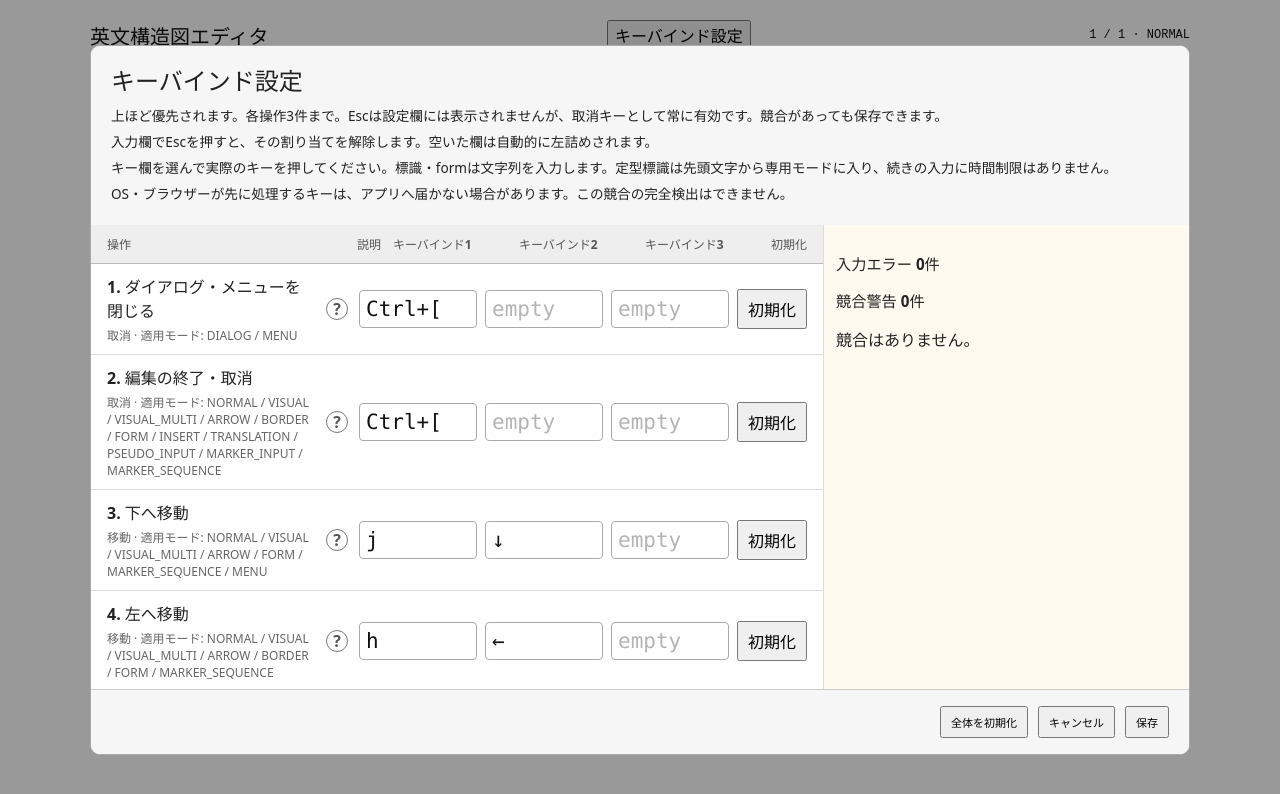
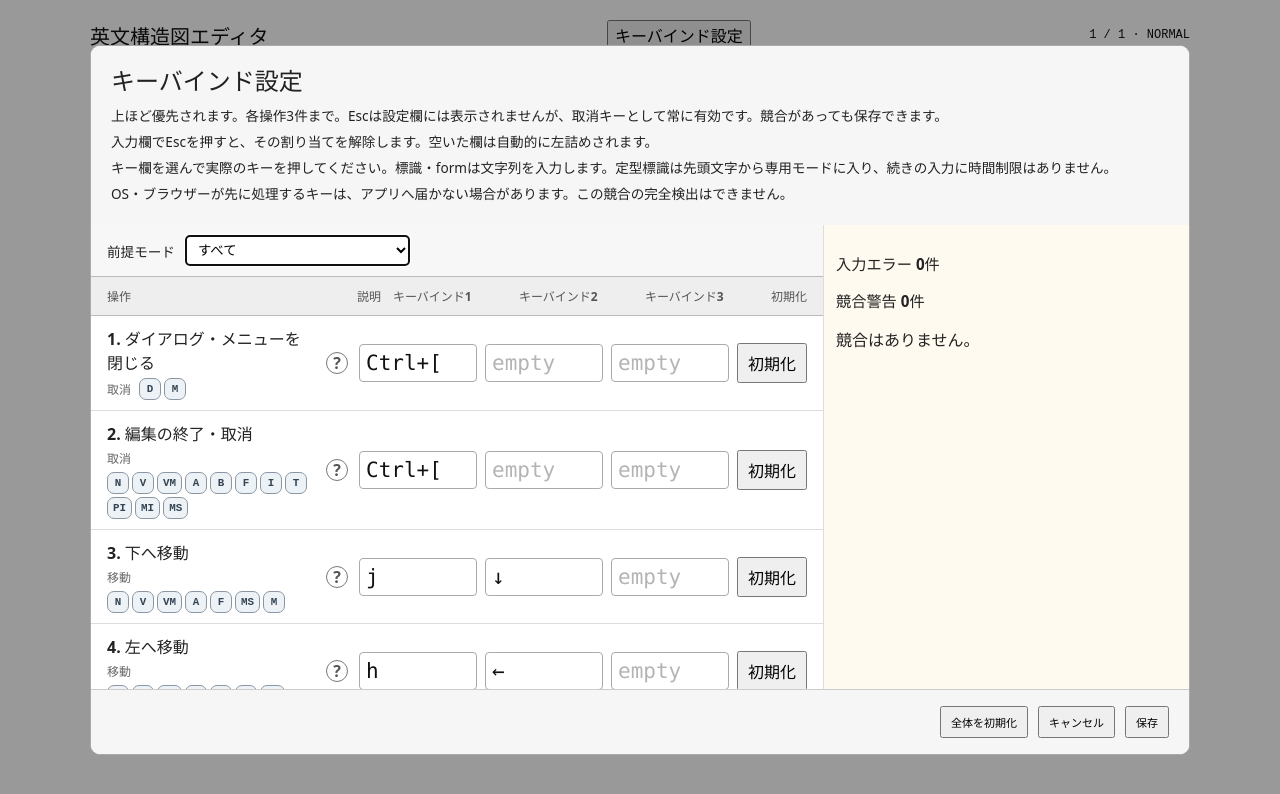
Before and after one commit to yojiyama7/kiri-kyo_editor_2, a Svelte app: page / in a window 1280 px wide. Both pictures are taken after a click on the button "キーバインド設定". Shown: the top 794 px of the page. Built offline with nearby package versions, Linux system fonts and the light colour scheme.

Commit message:
キーバインド設定をモードで絞り込み

```diff
--- a/src/KeybindingSettings.svelte
+++ b/src/KeybindingSettings.svelte
@@ -1,8 +1,8 @@
 <script lang="ts">
   import { onMount, tick } from 'svelte';
-  import { SETTINGS_OPERATIONS, getSettings, defaultSettings, captureKey, bindingLabel, validateSettings, findConflicts,
-    operationDefinition, saveSettings, isComposingInput, type Binding, type OperationDefinition, type OperationId } from './keybindings';
-  import { MODE_HELP, operationHelp } from './keybindingHelp';
+  import { INPUT_MODES, SETTINGS_OPERATIONS, getSettings, defaultSettings, captureKey, bindingLabel, validateSettings, findConflicts,
+    operationDefinition, saveSettings, isComposingInput, type Binding, type InputMode, type OperationDefinition, type OperationId } from './keybindings';
+  import { MODE_ABBREVIATIONS, MODE_HELP, operationHelp } from './keybindingHelp';
   import { lockDocumentScroll } from './documentScroll';
   export let onclose: () => void;
   export let onsaved: () => void;
@@ -12,6 +12,7 @@
   let draft = structuredClone(getSettings());
   let saveError = '';
   let recording: string | null = null;
+  let modeFilter: InputMode | '' = '';
   const slotIndexes = [0, 1, 2];
   const categories = ['取消', '移動', 'Undo / Redo', 'モード内操作', '標識・form入力', '操作開始・構造変更'];
   $: errors = validateSettings(draft);
@@ -79,6 +80,12 @@
     if (operation.category === 1) labels.unshift('Esc（固定）');
     return labels.join(' / ') || '未割り当て';
   }
+  function operationMatchesFilter(operation: OperationDefinition): boolean {
+    return modeFilter === '' || operation.modes.includes(modeFilter);
+  }
+  function modeDescription(mode: InputMode): string {
+    return `${MODE_HELP[mode]} (${mode})`;
+  }
   function record(event: KeyboardEvent, id: OperationId, index: number) {
     if (event.key === 'Escape' && !isComposingInput(event)) { clearSlot(event, id, index); return; }
     event.stopPropagation();
@@ -107,7 +114,17 @@
     <p>OS・ブラウザーが先に処理するキーは、アプリへ届かない場合があります。この競合の完全検出はできません。</p>
   </header>
   <div class="settings-content">
-    <section class="binding-list" role="table" aria-label="固定優先順位順の操作">
+    <section class="binding-panel" aria-label="キーバインド操作の検索結果">
+      <div class="binding-filter">
+        <label for="mode-filter">前提モード</label>
+        <select id="mode-filter" bind:value={modeFilter}>
+          <option value="">すべて</option>
+          {#each INPUT_MODES as mode}
+            <option value={mode}>{MODE_HELP[mode]}（{MODE_ABBREVIATIONS[mode]}）</option>
+          {/each}
+        </select>
+      </div>
+      <div class="binding-list" role="table" aria-label="固定優先順位順の操作">
         <div class="binding-header" role="row">
           <span role="columnheader">操作</span>
           <span role="columnheader">説明</span>
@@ -117,9 +134,20 @@
           <span role="columnheader">初期化</span>
         </div>
         {#each SETTINGS_OPERATIONS as operation, rank}
+          {#if operationMatchesFilter(operation)}
             {@const help = operationHelp(operation.id)}
             <div class="binding-row" role="row">
-          <div class="binding-operation" role="rowheader"><strong>{rank + 1}. {operation.label}</strong><small>{categories[operation.category - 1]} · 適用モード: {operation.modes.join(' / ')}</small></div>
+              <div class="binding-operation" role="rowheader">
+                <strong>{rank + 1}. {operation.label}</strong>
+                <small>
+                  <span>{categories[operation.category - 1]}</span>
+                  <span class="mode-icons" aria-label="前提モード">
+                    {#each operation.modes as mode}
+                      <span class="mode-icon" title={modeDescription(mode)} aria-label={modeDescription(mode)}>{MODE_ABBREVIATIONS[mode]}</span>
+                    {/each}
+                  </span>
+                </small>
+              </div>
               <div class="help-control" role="cell">
                 <button type="button" class="help-button" aria-label={`${operation.label}の詳細説明`} aria-describedby={`help-summary-${operation.id}`}
                   aria-haspopup="dialog" on:click={() => openHelp(operation)}>?</button>
@@ -147,7 +175,9 @@
                 <button type="button" on:click={() => reset(operation.id)}>初期化</button>
               </div>
             </div>
+          {/if}
         {/each}
+      </div>
     </section>
     <aside aria-label="競合と入力エラー">
       <h3>入力エラー {errors.length}件</h3>
@@ -157,7 +187,7 @@
       {#if errors.length}<p>入力エラーを修正すると競合を検査します。</p>{/if}
       {#each conflicts as conflict}
         <div class="conflict">
-          <strong>{conflict.mode} · {conflict.buffer ? `「${conflict.buffer}」の後に ` : ''}{conflict.input}</strong>
+          <strong><span class="mode-icon" title={modeDescription(conflict.mode)} aria-label={modeDescription(conflict.mode)}>{MODE_ABBREVIATIONS[conflict.mode]}</span> · {conflict.buffer ? `「${conflict.buffer}」の後に ` : ''}{conflict.input}</strong>
           <p>{conflict.operations.map(id => operationDefinition(id).label).join(' / ')}</p>
           <p>優先: {operationDefinition(conflict.winner).label}。他の候補は実行されません。</p>
           {#if conflict.affectedSequences.length}<p>関連する連続入力: {conflict.affectedSequences.join(' / ')}</p>{/if}
@@ -188,7 +218,7 @@
     <section>
       <h3>利用可能なモード</h3>
       <ul class="mode-list">
-        {#each selectedHelp.modes as mode}<li><strong>{mode}</strong><span>{MODE_HELP[mode]}</span></li>{/each}
+        {#each selectedHelp.modes as mode}<li><strong class="mode-icon" title={modeDescription(mode)} aria-label={modeDescription(mode)}>{MODE_ABBREVIATIONS[mode]}</strong><span>{MODE_HELP[mode]}</span></li>{/each}
       </ul>
     </section>
     <section>
@@ -209,12 +239,18 @@
   header p { margin: 6px 0; font-size: .85rem; }
   h2 { margin: 0 0 8px; }
   .settings-content { display: grid; grid-template-columns: minmax(0, 2fr) minmax(240px, 1fr); height: 58vh; overflow: hidden; }
-  .binding-list { min-width: 0; min-height: 0; overflow: auto; overscroll-behavior: contain; }
+  .binding-panel { display: flex; min-width: 0; min-height: 0; flex-direction: column; }
+  .binding-filter { display: flex; flex: none; gap: 10px; align-items: center; padding: 10px 16px; border-bottom: 1px solid #bbb; background: #f7f7f7; }
+  .binding-filter label { font-size: .85rem; font-weight: 600; }
+  .binding-filter select { min-width: 170px; padding: 6px 28px 6px 8px; border: 1px solid #aaa; border-radius: 4px; background: white; }
+  .binding-list { min-width: 0; min-height: 0; flex: 1; overflow: auto; overscroll-behavior: contain; }
   .binding-header, .binding-row { display: grid; grid-template-columns: minmax(185px, 1fr) 28px repeat(3, 118px) max-content; gap: 8px; align-items: center; min-width: 680px; padding: 10px 16px; }
   .binding-header { position: sticky; top: 0; z-index: 1; border-bottom: 1px solid #bbb; background: #eee; color: #555; font-size: .75rem; font-weight: 600; }
   .binding-row { border-bottom: 1px solid #ddd; }
   .binding-operation { min-width: 0; }
-  small { display: block; color: #666; font-size: .75rem; margin-top: 4px; }
+  small { display: flex; flex-wrap: wrap; gap: 5px 8px; align-items: center; color: #666; font-size: .75rem; margin-top: 4px; }
+  .mode-icons { display: inline-flex; flex-wrap: wrap; gap: 3px; }
+  .mode-icon { box-sizing: border-box; display: inline-flex; min-width: 22px; height: 22px; align-items: center; justify-content: center; padding: 0 5px; border: 1px solid #8a96a3; border-radius: 7px; background: #edf2f7; color: #344454; font: 700 .68rem/1 ui-monospace, monospace; vertical-align: middle; }
   .help-control { position: relative; display: flex; justify-content: center; }
   .help-button { width: 22px; height: 22px; padding: 0; border: 1px solid #777; border-radius: 50%; background: white; color: #555; font-weight: 700; line-height: 20px; }
   .help-tooltip { position: absolute; top: calc(100% + 7px); left: 50%; z-index: 4; width: 220px; padding: 8px 10px; border: 1px solid #777; border-radius: 5px; background: #222; color: white; font-size: .75rem; font-weight: 400; line-height: 1.45; box-shadow: 0 3px 10px #0004; opacity: 0; visibility: hidden; pointer-events: none; transform: translateX(-50%); transition: opacity .12s; }
--- a/src/keybindingHelp.ts
+++ b/src/keybindingHelp.ts
@@ -9,6 +9,12 @@ export const MODE_HELP: Record<InputMode, string> = {
   NORMAL: '通常編集', VISUAL: '範囲選択', VISUAL_MULTI: '個別選択', ARROW: '矢印の相手選択', BORDER: '境目編集', FORM: 'form入力',
   INSERT: '英文入力', TRANSLATION: '訳文入力', PSEUDO_INPUT: '疑似トークン入力', MARKER_INPUT: '自由標識入力',
   MARKER_SEQUENCE: '定型標識の連続入力', DIALOG: 'ダイアログ', MENU: '操作メニュー',
+};
+
+export const MODE_ABBREVIATIONS: Record<InputMode, string> = {
+  NORMAL: 'N', VISUAL: 'V', VISUAL_MULTI: 'VM', ARROW: 'A', BORDER: 'B', FORM: 'F',
+  INSERT: 'I', TRANSLATION: 'T', PSEUDO_INPUT: 'PI', MARKER_INPUT: 'MI',
+  MARKER_SEQUENCE: 'MS', DIALOG: 'D', MENU: 'M',
 };
 
 const ACTION_HELP = {
```
Also changed, not shown: llm/decisions.md (+6 -0 lines), 2 other files (tests, documents, lock files or other folders). Lines whose indentation alone changed are shown as unchanged.
